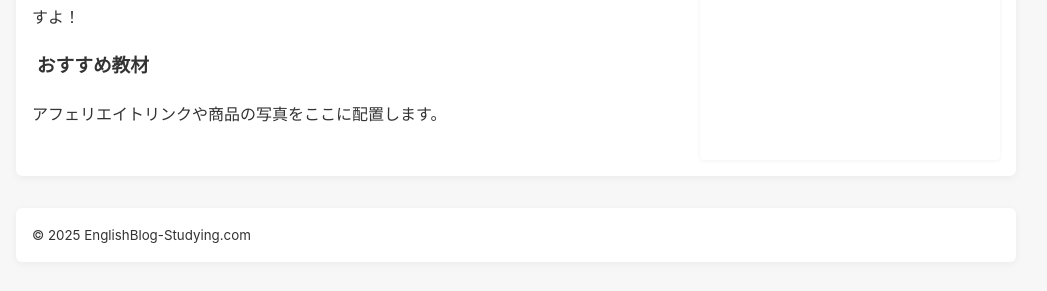
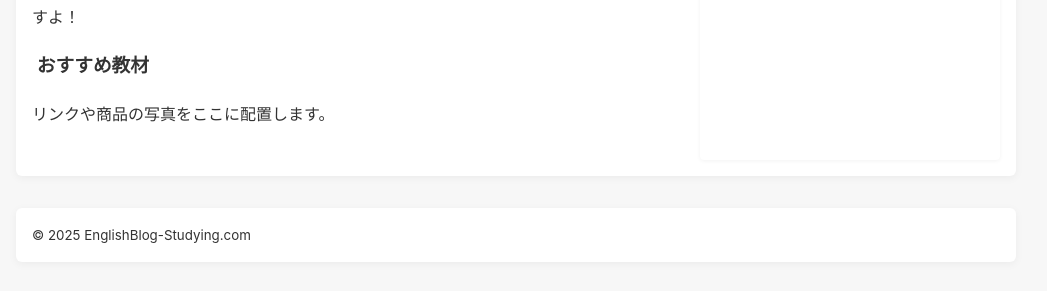
Before and after one commit to DisplayDesign/EnglishVlog, a Jekyll site: the page built from _posts/2025-04-26-Relative-Pronoun.md, in a window 1280 px wide. Shown: the part 2106-2397 px from the top of the page, without its empty margins (124-1171 px from the left). Built offline with Jekyll 4.4.1, drawn with Linux system fonts in a browser that asks for light colours; our own code applies the rules of GitHub Pages for plain Markdown files.

Commit message:
Update post.html

```diff
--- a/_layouts/post.html
+++ b/_layouts/post.html
@@ -115,7 +115,7 @@
         {{ content }}
 
         <h3>おすすめ教材</h3>
-        <p>アフェリエイトリンクや商品の写真をここに配置します。</p>
+        <p>リンクや商品の写真をここに配置します。</p>
       </article>
     </main>
 
```
